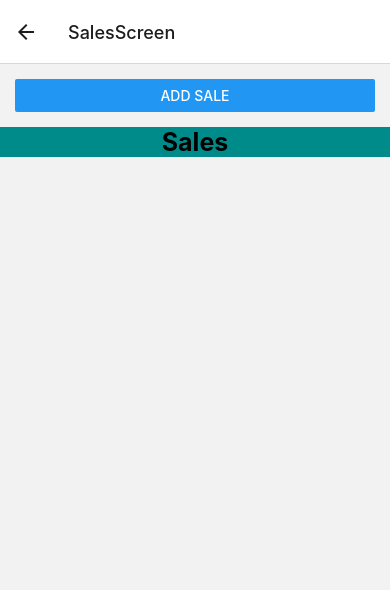
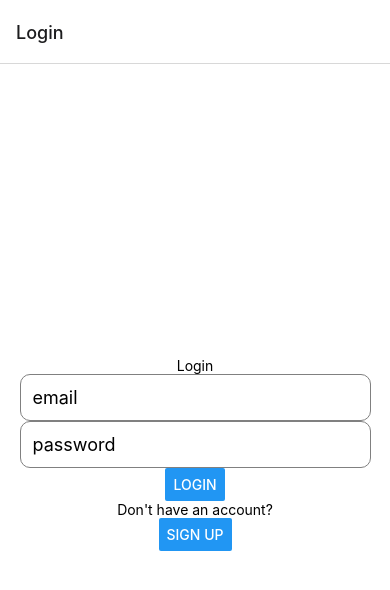
Before and after one commit to oscargutii44/music-shop-inventory, a React Native app: screen /SalesScreen in a window 390 px wide. Shown: the top 590 px of the page. Built offline with nearby package versions, Linux system fonts and the light colour scheme; no server answers.

Commit message:
auth flow const isLoggedIn
defining isLoggedIn variable to switch between two groups of the stack navigation (Screens & AuthScreens)

```diff
--- a/Navigation.js
+++ b/Navigation.js
@@ -17,6 +17,18 @@ const HomeStackNav  = createNativeStackNavigator();
 
 //Creating Stack Navigation Component
 export function HomeStack() {
+
+    const isLoggedIn = false;
+
+    if (!isLoggedIn) {
+        return(
+            <HomeStackNav.Navigator initialRouteName="Login">
+            <HomeStackNav.Screen name="Login" component={Login} ></HomeStackNav.Screen>
+            <HomeStackNav.Screen name="SignUp" component={SignUp}></HomeStackNav.Screen>
+        </HomeStackNav.Navigator>
+        )
+    }
+
     return(
         <HomeStackNav.Navigator initialRouteName="HomeScreen">
             <HomeStackNav.Screen name="HomeScreen" component={HomeScreen} ></HomeStackNav.Screen>
--- a/Screens/Auth/Login.js
+++ b/Screens/Auth/Login.js
@@ -50,7 +50,8 @@ export function Login() {
 
       <TextInput
       value={password}
-      secureTextEntry
+      //secureTextEntry
+      autoCapitalize="none"
       onChangeText={(password) => {setPassword(password)}}
       placeholder='password'
       style={StylesAuth.TextBox}>
@@ -59,7 +60,7 @@ export function Login() {
       <Button title='Login' onPress={Login}/>
 
       <Text>Don't have an account?</Text>
-      <Button title='Sign Up' onPress={() => Alert.alert("to sign up")}/>
+      <Button title='Sign Up' onPress={() => navigation.navigate("SignUp")}/>
 
     </View>
     );
@@ -67,3 +68,4 @@ export function Login() {
 
   //navigation.navigate('SignUp');
   //onPress={() => navigation.navigate("SignUp")}
+  //() => Alert.alert("to sign up")
--- a/Screens/Auth/SignUp.js
+++ b/Screens/Auth/SignUp.js
@@ -38,13 +38,15 @@ export function SignUp() {
 
       <TextInput
       value={email}
+      autoCapitalize="none"
       onChangeText={(email) => {setEmail(email)}}
       placeholder='email' style={StylesAuth.TextBox}>
       </TextInput>
 
       <TextInput
       value={password}
-      secureTextEntry={true}
+      autoCapitalize="none"
+      //secureTextEntry={true}
       onChangeText={(password) => {setPassword(password)}}
       placeholder='password' style={StylesAuth.TextBox}>
       </TextInput>
--- a/Screens/SalesScreen.js
+++ b/Screens/SalesScreen.js
@@ -1,17 +1,25 @@
-import { View, Text, Button, Alert } from "react-native";
+import { View, Text, Button, Alert, Pressable } from "react-native";
 import { Styles } from "../styles";
 import { StatusBar } from "expo-status-bar";
+import { ScreenContainer } from "react-native-screens";
 
 export function SalesScreen() {
   return (
-    <View>
-      <View style={{ margin: 15 }}>
-        <Button title="Add Sale" onPress={() => Alert.alert("Adding Sale Modal Nav")} />
-      </View>
-      <View style={Styles.containerSales}>
-        <Text style={Styles.Text}>Sales</Text>
-      </View>
-      <StatusBar style="auto" />
-    </View>
+    // <View>
+    //   <View style={{ margin: 15 }}>
+    //     <Button title="Add Sale" onPress={() => Alert.alert("Adding Sale Modal Nav")} />
+    //   </View>
+    //   <View style={Styles.containerSales}>
+    //     <Text style={Styles.Text}>Sales</Text>
+    //   </View>
+    //   <StatusBar style="auto" />
+    // </View>
+
+    <View style={Styles.containerSales}>
+      <Button title="Add Sale" onPress={() => Alert.alert("Adding Sale Modal Nav")} />
+      <Text style={Styles.Text}>Sales</Text>
+    <StatusBar style="auto" />
+  </View>
+
   );
 }
--- a/styles.js
+++ b/styles.js
@@ -25,7 +25,7 @@ export const Styles = StyleSheet.create({
     },
     containerSales: {
         flex: 1,
-        backgroundColor: '#008B8B',
+        backgroundColor: '#BFD9F6',
         alignItems: 'center',
         justifyContent: 'center'
     }
```
